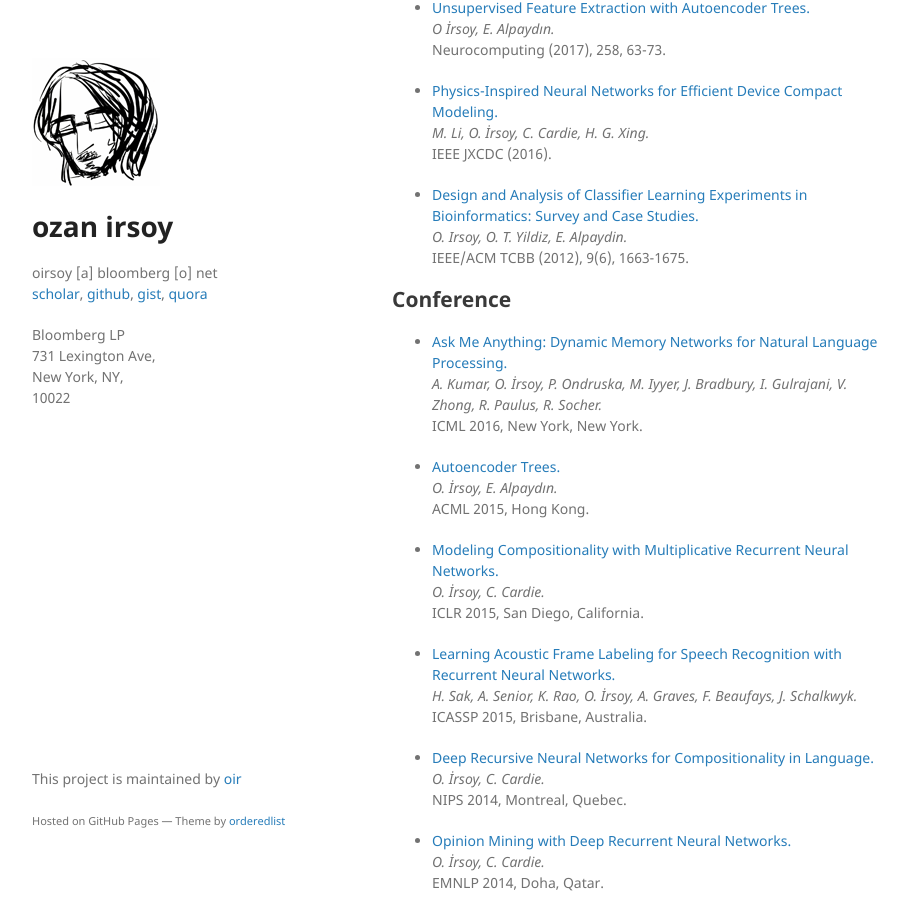
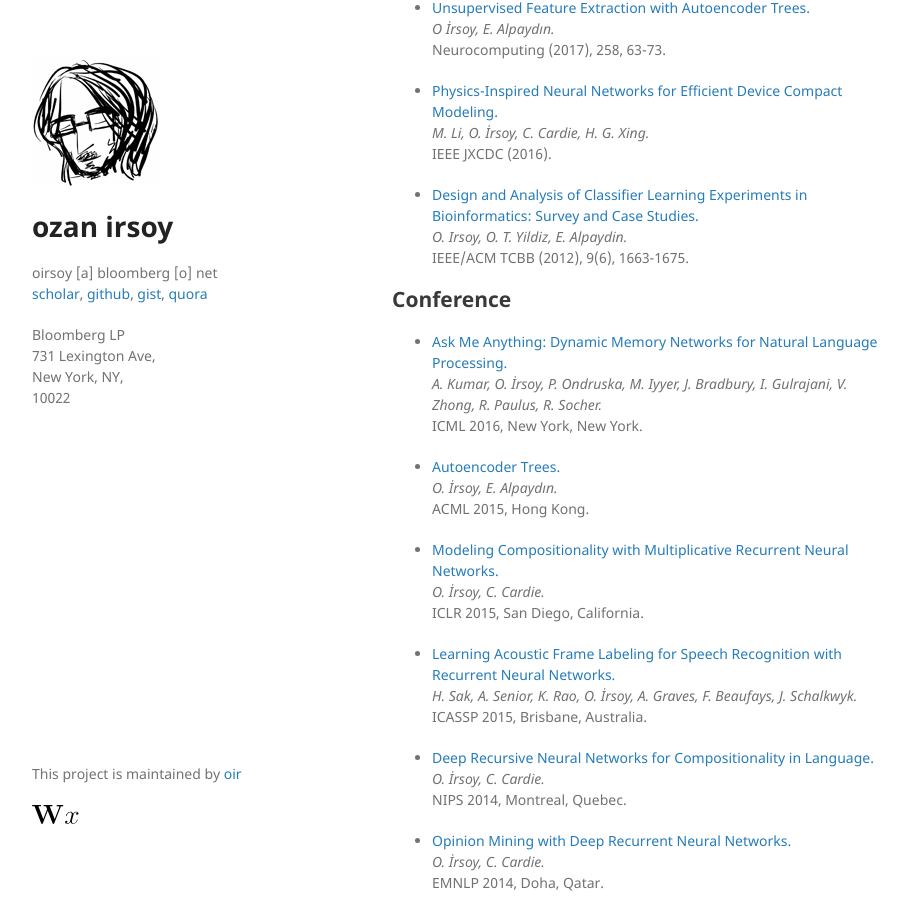
Before and after one commit to oir/webpage, a Jekyll site: the page built from index.md, in a window 1280 px wide and 900 px high, scrolled down 508 px. Shown: the whole window, without its empty margins (178-1086 px from the left). Built offline with Jekyll 4.4.1, drawn with Linux system fonts in a browser that asks for light colours.

Commit message:
modify layout

```diff
--- a/_layouts/default.html
+++ b/_layouts/default.html
@@ -44,7 +44,7 @@
         {% if site.github.is_project_page %}
         <p>This project is maintained by <a href="{{ site.github.owner_url }}">{{ site.github.owner_name }}</a></p>
         {% endif %}
-        <p><small>Hosted on GitHub Pages &mdash; Theme by <a href="https://github.com/orderedlist">orderedlist</a></small></p>
+        <p><img src="wx.svg" alt="" /></p>
       </footer>
     </div>
     <script src="{{ '/assets/js/scale.fix.js' | relative_url }}"></script>
```
